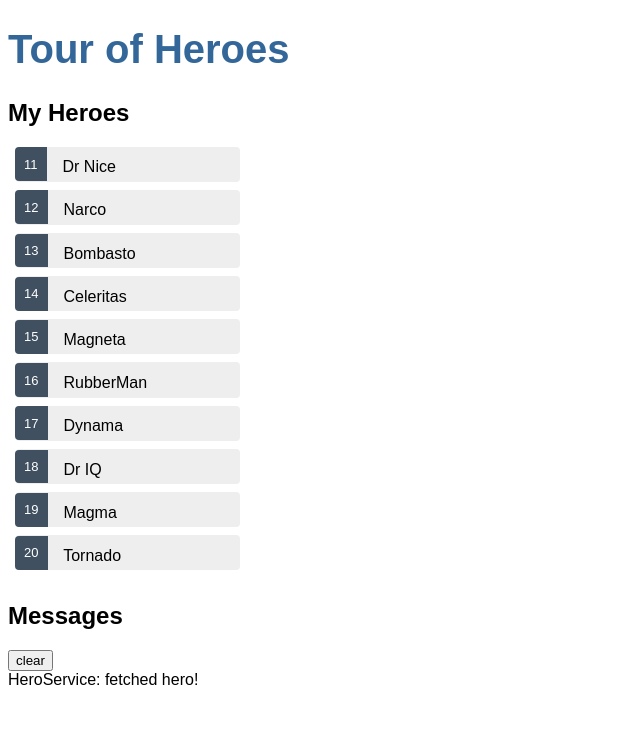
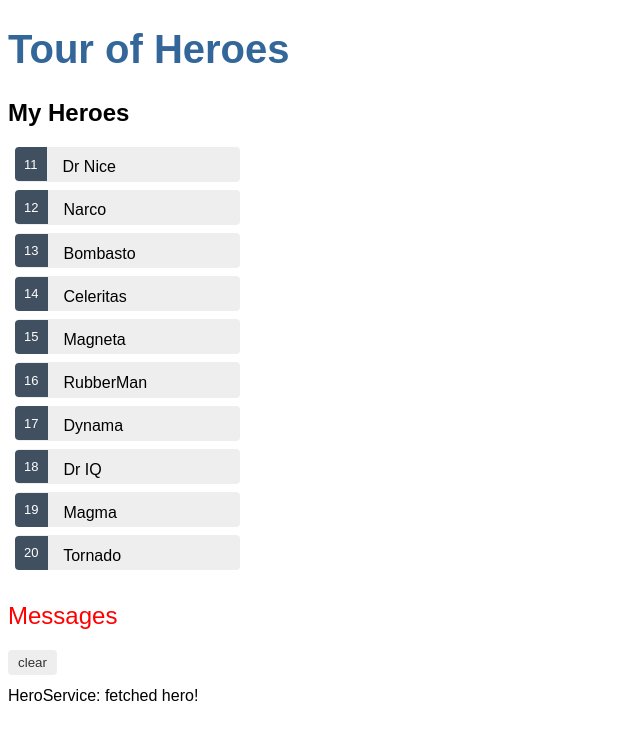
Before and after one commit to great084/ng-tour-of-hero, an Angular app: page / in a window 1280 px wide. Shown: the top 740 px of the page, without its empty margins (0-640 px from the left). Built offline with nearby package versions, Linux system fonts and the light colour scheme.

Commit message:
cssの適用

```diff
--- a/src/app/messages/messages.component.css
+++ b/src/app/messages/messages.component.css
@@ -0,0 +1,20 @@
+/* MessagesComponent's private CSS styles */
+h2 {
+  color: red;
+  font-family: Arial, Helvetica, sans-serif;
+  font-weight: lighter;
+}
+
+button.clear {
+  font-family: Arial, sans-serif;
+  color: #333;
+  background-color: #eee;
+  margin-bottom: 12px;
+  border: none;
+  padding: 5px 10px;
+  border-radius: 4px;
+  cursor: pointer;
+}
+button:hover {
+  background-color: #cfd8dc;
+}
```
